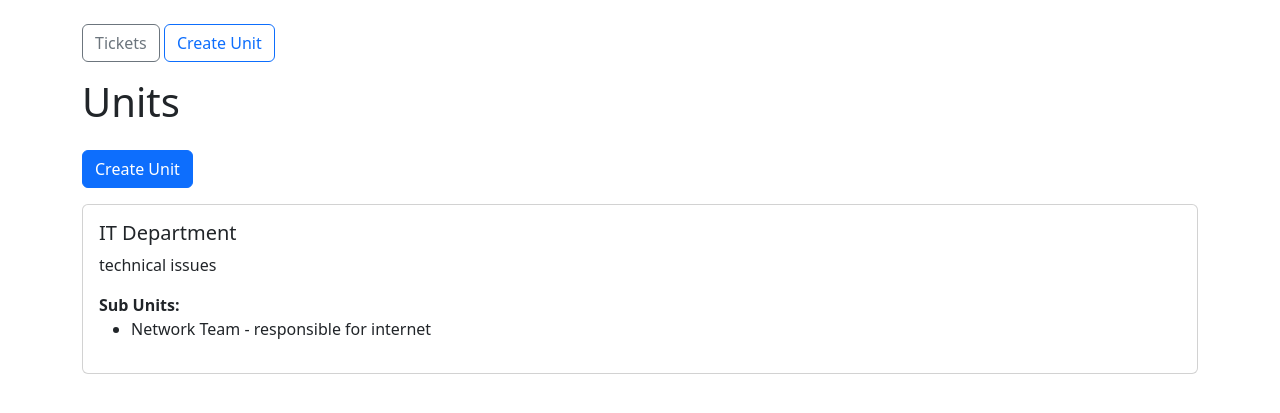
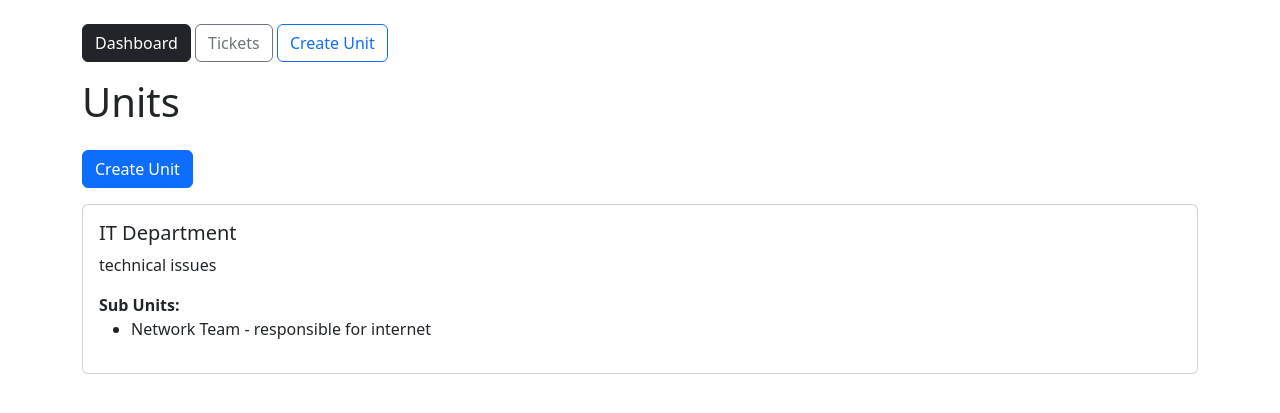
Before and after one commit to missfavour97/Ticketing_System, a Django app: template tickets/templates/tickets/unit_list.html in a window 1280 px wide. Shown: the top 413 px of the page. Run offline with Django 5.2, Linux system fonts and the light colour scheme; the template is opened without the code that fills it: values that come from a table or form of the project are taken from there, others are empty; data comes from the database, SQL or seed files in the repository; both versions use the stored data as it was after the commit.

Commit message:
Refactor code structure for improved readability and maintainability

```diff
--- a/tickets/templates/tickets/ticket_list.html
+++ b/tickets/templates/tickets/ticket_list.html
@@ -10,6 +10,7 @@
 
     <!-- NAV -->
     <div class="mb-3">
+        <a href="/api/ui/dashboard/" class="btn btn-dark">Dashboard</a>
         <a href="/api/ui/units/" class="btn btn-outline-secondary">Units</a>
         <a href="/api/ui/tickets/" class="btn btn-outline-secondary">Tickets</a>
         <a href="/api/ui/units/create/" class="btn btn-outline-primary">Create Unit</a>
--- a/tickets/templates/tickets/unit_list.html
+++ b/tickets/templates/tickets/unit_list.html
@@ -8,6 +8,7 @@
 
 <div class="container mt-4">
     <div class="mb-3">
+        <a href="/api/ui/dashboard/" class="btn btn-dark">Dashboard</a>
         <a href="/api/ui/tickets/" class="btn btn-outline-secondary">Tickets</a>
         <a href="/api/ui/units/create/" class="btn btn-outline-primary">Create Unit</a>
     </div>
```
Also changed, not shown: README.md, db.sqlite3, images/admin_page.png (added), images/create_ticket.png (added), images/create_unit.png (added), images/dashboard.png (added), images/login.png (added), images/ticket.png (added), images/unit.png (added).
